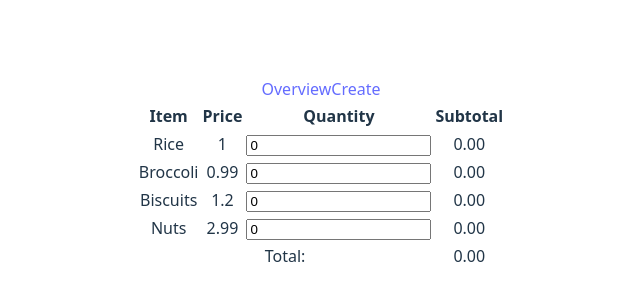
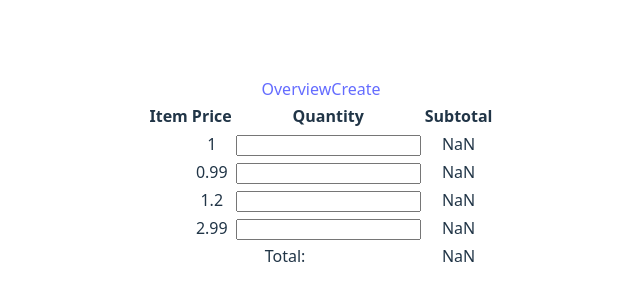
Before and after one commit to racoonamatatas/boodschappenlijst, a Vue app: page /overview in a window 1280 px wide. Shown: the part 226-526 px from the top of the page, without its empty margins (319-959 px from the left). Built offline with nearby package versions, Linux system fonts and the light colour scheme.

Commit message:
refactor: rename grocery properties

```diff
--- a/src/domains/groceries/store.js
+++ b/src/domains/groceries/store.js
@@ -12,10 +12,10 @@ import {computed, ref} from 'vue';
 
 // state
 const groceries = ref([
-    {item: 'Rice', price: 1.0, quantity: 0},
-    {item: 'Broccoli', price: 0.99, quantity: 0},
-    {item: 'Biscuits', price: 1.2, quantity: 0},
-    {item: 'Nuts', price: 2.99, quantity: 0},
+    {name: 'Rice', price: 1.0, amount: 0},
+    {name: 'Broccoli', price: 0.99, amount: 0},
+    {name: 'Biscuits', price: 1.2, amount: 0},
+    {name: 'Nuts', price: 2.99, amount: 0},
 ]);
 
 // getters
```
